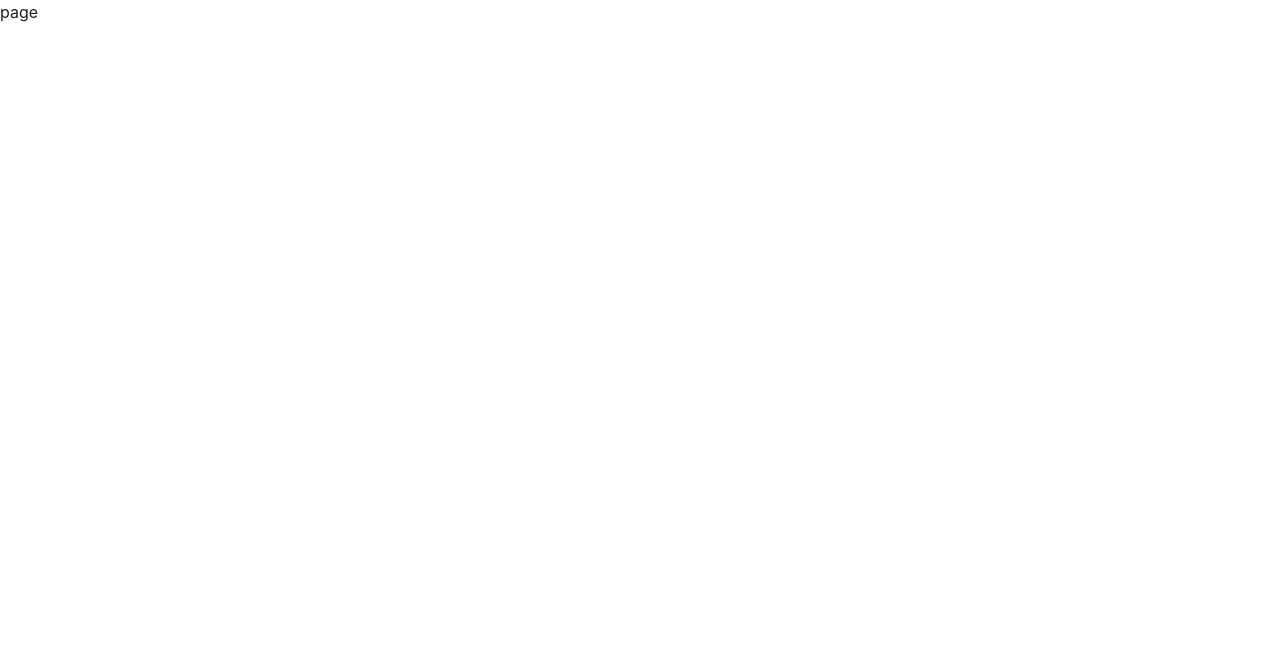
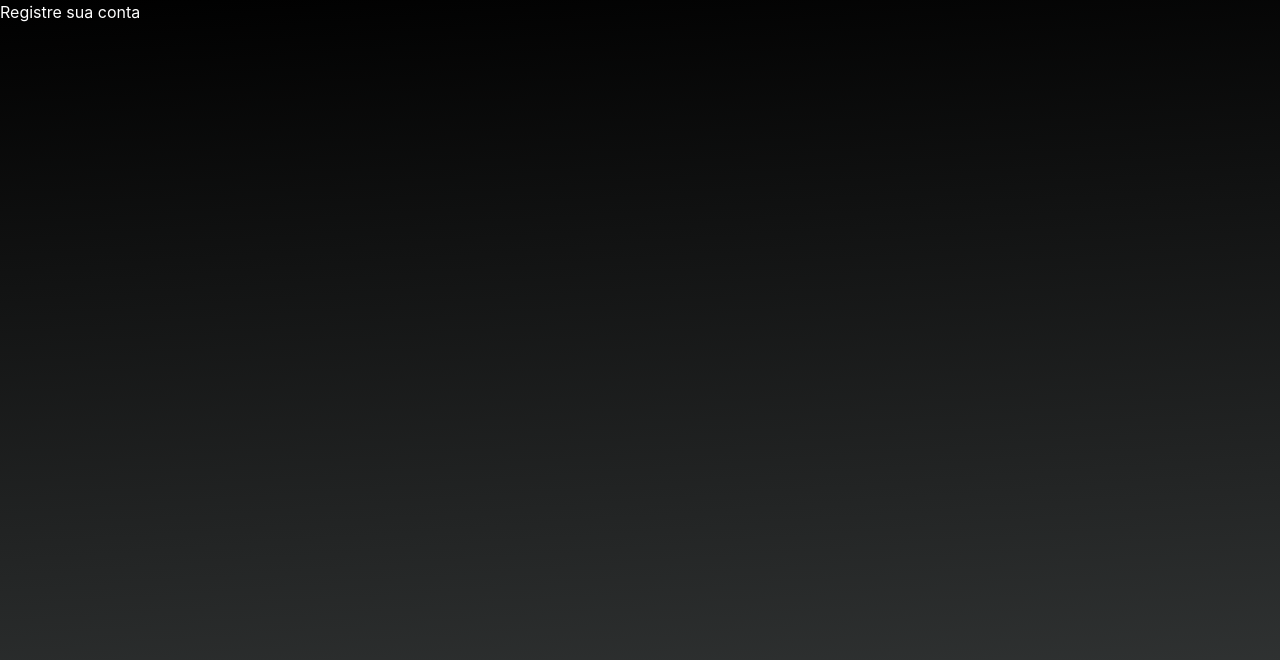
Before and after one commit to Igormazetti/stock-manager, a Next.js app: page /register in a window 1280 px wide. Shown: the top 660 px of the page. Built offline with nearby package versions, Linux system fonts and the light colour scheme.

Commit message:
feat: created register page first test

```diff
--- a/src/app/register/page.tsx
+++ b/src/app/register/page.tsx
@@ -1,5 +1,16 @@
+'use client';
+import { Box, Text } from '@chakra-ui/react';
 import React from 'react';
 
 export default function Register() {
-  return <div>page</div>;
+  return (
+    <Box
+      h="100vh"
+      minH="100vh"
+      bg="linear-gradient(176deg, rgba(0,0,0,1) 0%, rgba(52,55,55,1) 94%)"
+      color="#FFF"
+    >
+      <Text>Registre sua conta</Text>
+    </Box>
+  );
 }
```
Also changed, not shown: tsconfig.json (+7 -1 lines), 1 other file (tests, documents, lock files or other folders).
